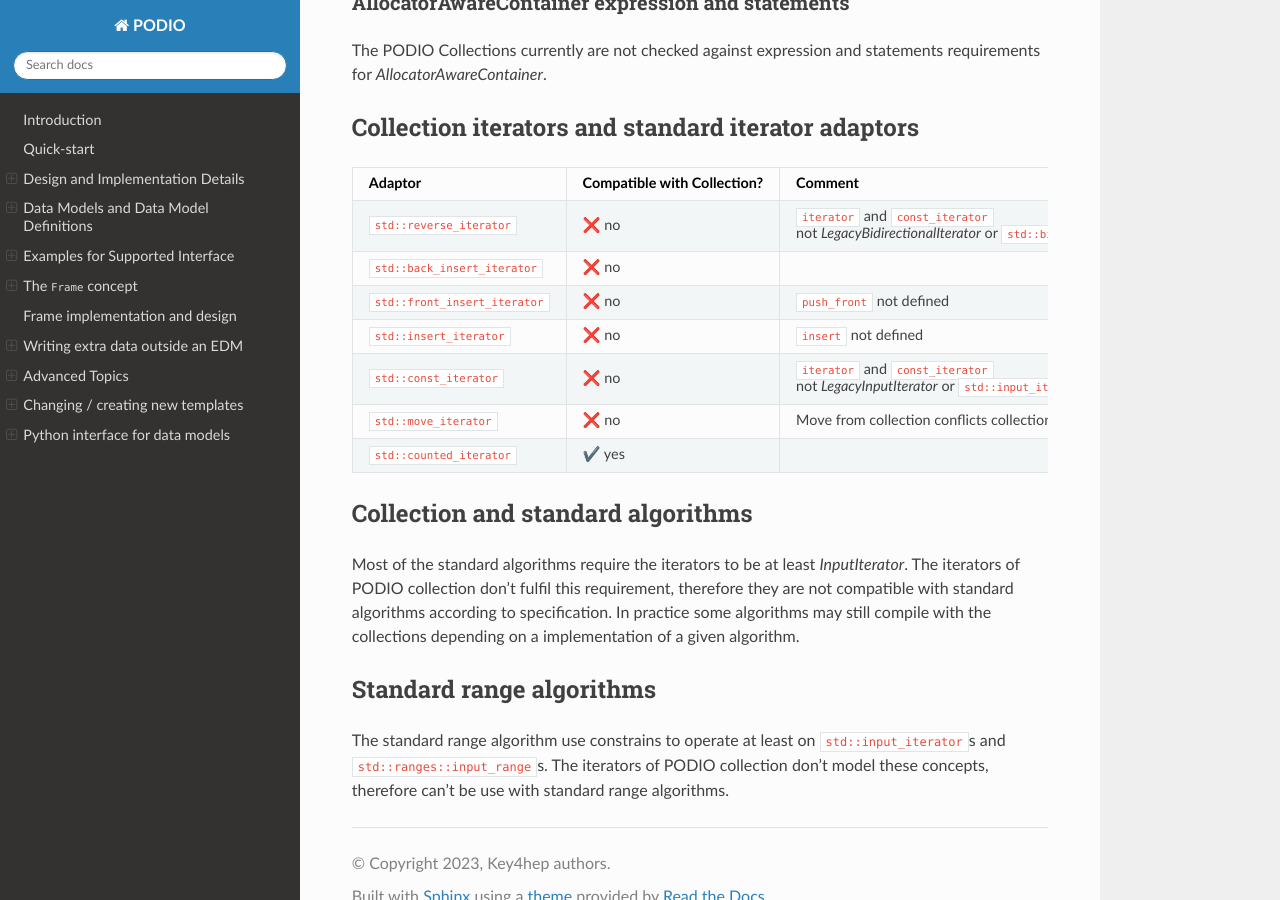
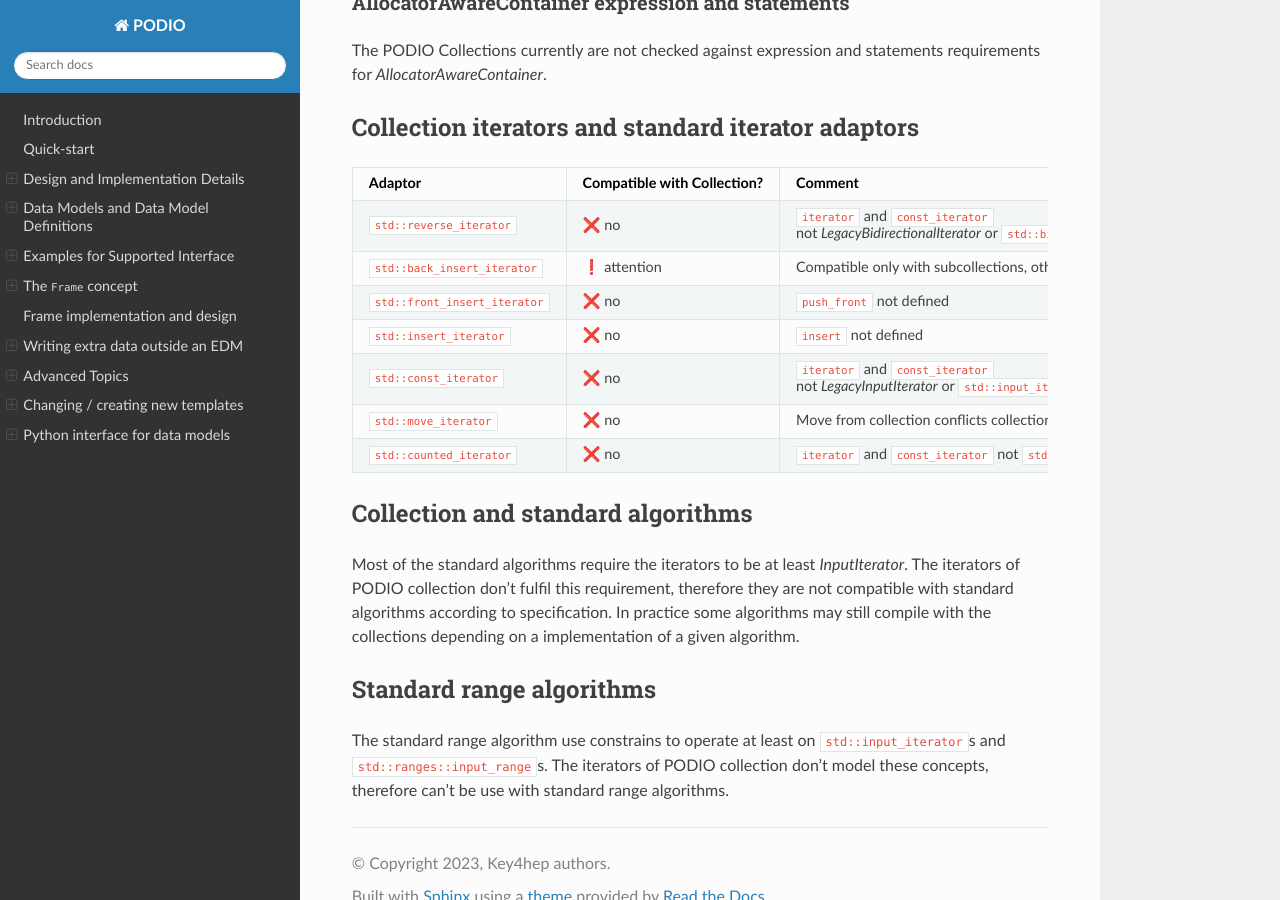
Before and after one commit to AIDASoft/podio, a Sphinx documentation site: the page built from doc/collections_as_container.md, in a window 1280 px wide and 900 px high, scrolled down 4610 px. Built offline with Sphinx 7.4.7 and the Read the Docs theme 2.0.0, drawn with Linux system fonts in a browser that asks for light colours; pages that are not in the unit, such as notebooks, are missing from menus; the version number could not be read and is left out.

Commit message:
updated adaptors

```diff
--- a/doc/collections_as_container.md
+++ b/doc/collections_as_container.md
@@ -148,12 +148,12 @@ The PODIO Collections currently are not checked against expression and statement
 | Adaptor | Compatible with Collection? | Comment |
 |---------|-----------------------------|---------|
 | `std::reverse_iterator` | ❌ no | `iterator` and `const_iterator` not *LegacyBidirectionalIterator* or `std::bidirectional_iterator` |
-| `std::back_insert_iterator` | ❌ no | |
+| `std::back_insert_iterator` | ❗ attention | Compatible only with subcollections, otherwise throws `std::invalid_argument` |
 | `std::front_insert_iterator` | ❌ no | `push_front` not defined |
 | `std::insert_iterator` | ❌ no | `insert` not defined |
 | `std::const_iterator` | ❌ no | `iterator` and `const_iterator` not *LegacyInputIterator* or `std::input_iterator` |
 | `std::move_iterator` | ❌ no | Move from collection conflicts collection elements ownership semantic |
-| `std::counted_iterator` | ✔️ yes | |
+| `std::counted_iterator` |  ❌ no | `iterator` and `const_iterator` not `std::input_or_output_iterator`
 
 
 ## Collection and standard algorithms
```
Also changed, not shown: 1 other file.
